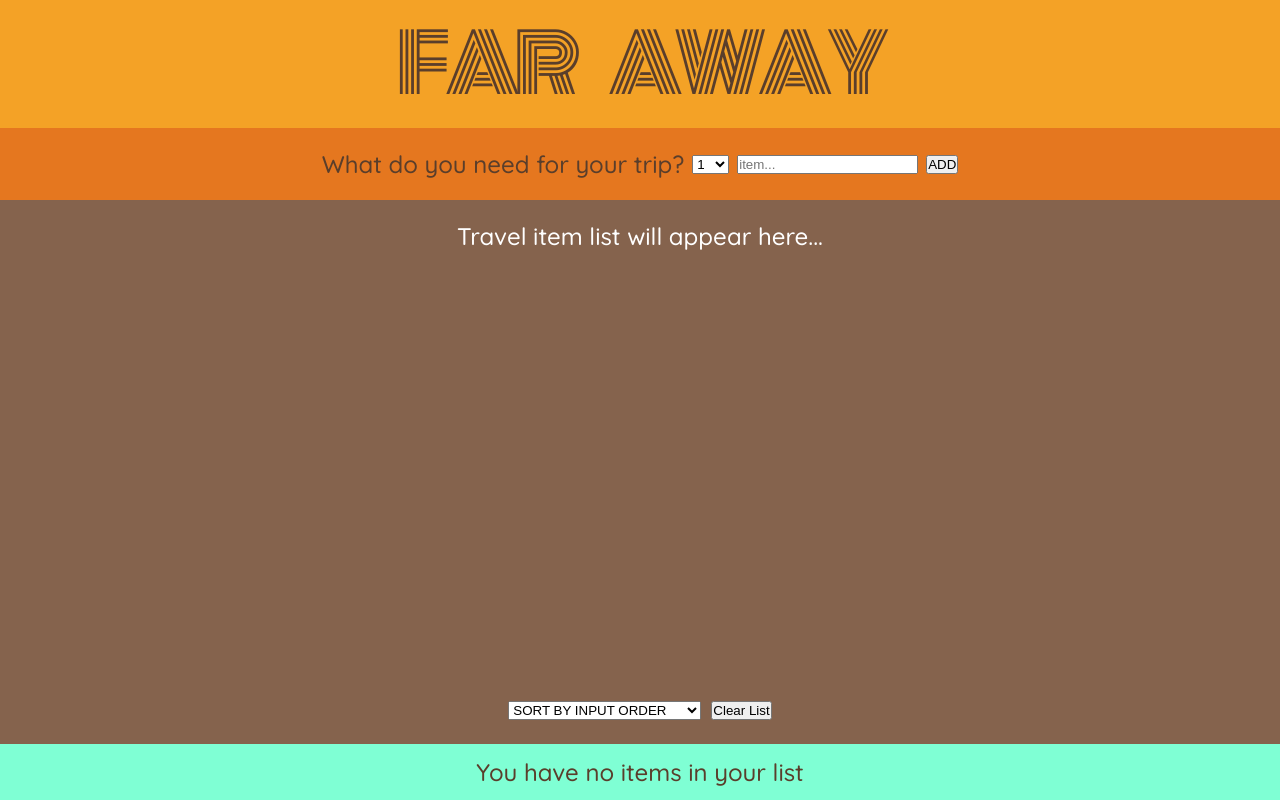
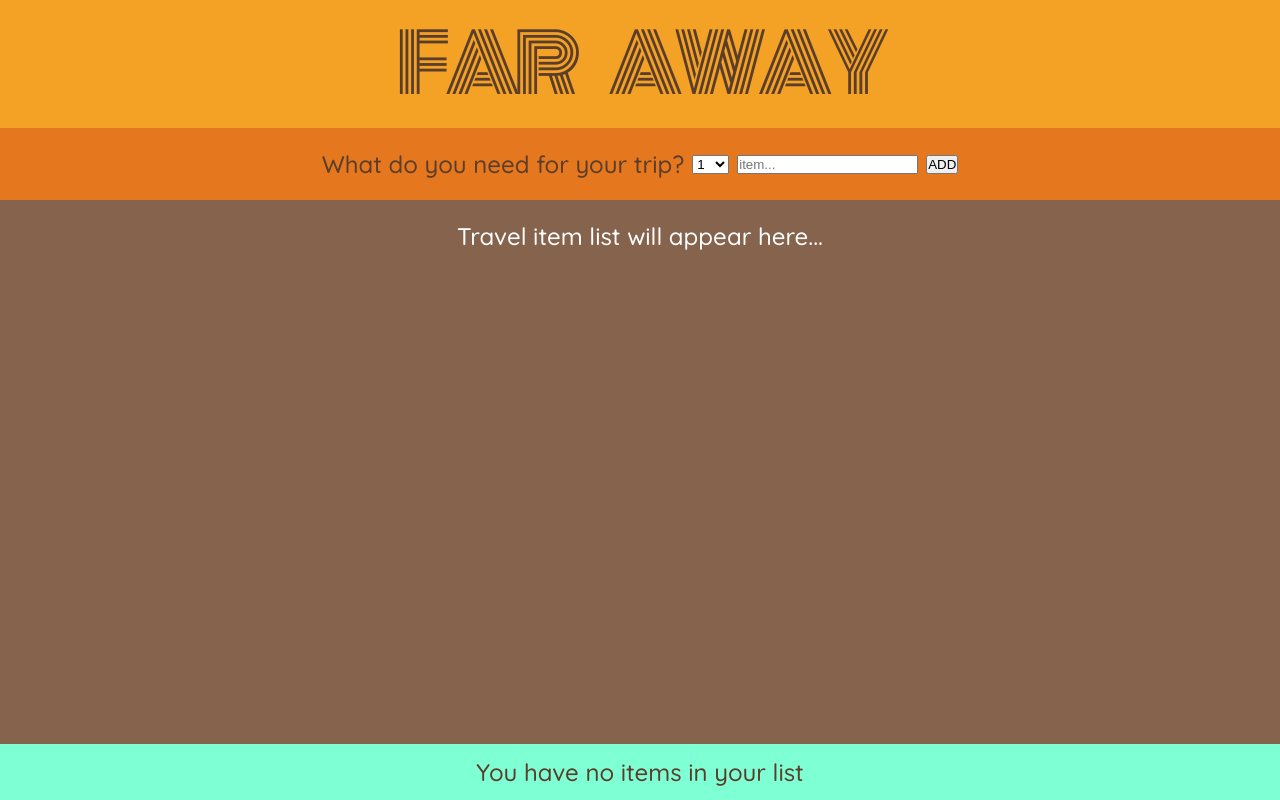
Before and after one commit to abkhale17/react-projects, a React (Create React App) app: page / in a window 1280 px wide. Built offline with nearby package versions, Linux system fonts and the light colour scheme.

Commit message:
fixed sorting issues

```diff
--- a/src/travel-list/App.js
+++ b/src/travel-list/App.js
@@ -8,11 +8,45 @@ import PackingStats from "./components/Footer"
 function App() {
   const [traveList, setTravelList] = useState([])
 
+  function handleAddItems(formData) {
+    setTravelList(traveList.concat(formData))
+  }
+
+  function markAsCompleted(id) {
+    let list = traveList.map(item => {
+      if(id === item.id) {
+        return {
+          ...item,
+          isPacked: !item.isPacked,
+        }
+      }
+      return item
+    })
+    setTravelList(list)
+  }
+
+  function deleteItem(id) {
+    setTravelList(traveList.filter(item => id !== item.id))
+  }
+
+  function resetTravelList() {
+    if(!traveList.length) return
+    let confirmation = window.confirm("Are you sure?")
+    if(confirmation) setTravelList([])
+  }
+
   return (
     <div className="travel-list">
       <Header />
-      <Form traveList={traveList} setTravelList={setTravelList} />
-      <PackingList traveList={traveList} setTravelList={setTravelList} />
+      <Form
+        onAddItems={handleAddItems}
+      />
+      <PackingList
+        traveList={traveList}
+        markAsCompleted={markAsCompleted}
+        deleteItem={deleteItem}
+        resetTravelList={resetTravelList}
+      />
       <PackingStats traveList={traveList} />
     </div>
   )
--- a/src/travel-list/components/AddForm.js
+++ b/src/travel-list/components/AddForm.js
@@ -1,6 +1,6 @@
 import { useState } from "react"
 
-function Form({traveList, setTravelList}) {
+function Form({ onAddItems }) {
   const [formData, setFormData] = useState({
     id: null,
     isPacked: false,
@@ -13,10 +13,10 @@ function Form({traveList, setTravelList}) {
     if(!formData.itemName || (formData.itemName && !formData.itemName.trim())) return
     let newFormData = {
       ...formData,
-      itemName: formData.itemName.trim()
+      itemName: formData.itemName.trim(),
+      id: Date.now()
     }
-    newFormData.id = Math.floor(Math.random() * 100000000 )
-    setTravelList(traveList.concat(newFormData))
+    onAddItems(newFormData)
     resetForm()
   }
 
@@ -32,7 +32,7 @@ function Form({traveList, setTravelList}) {
   return (
     <form className="add-form" onSubmit={handleSubmit}>
       <p>What do you need for your trip?</p>
-      <select name="total" value={formData.total} onInput={e => setFormData({ ...formData, total: e.target.value })}>
+      <select name="total" value={formData.total} onInput={e => setFormData({ ...formData, total: Number(e.target.value) })}>
         {
           Array(20).fill(0).map((_, key) => <option key={key} value={key+1} >{key+1}</option>)
         }
--- a/src/travel-list/components/PackingList.js
+++ b/src/travel-list/components/PackingList.js
@@ -1,59 +1,40 @@
-function PackingList({traveList, setTravelList}) {
-  function markAsCompleted(id) {
-    let list = traveList.map(item => {
-      if(id === item.id) {
-        return {
-          ...item,
-          isPacked: !item.isPacked,
-        }
-      }
-      return item
-    })
-    setTravelList(list)
+import { useState } from "react"
+
+function PackingList({ traveList, markAsCompleted, deleteItem, resetTravelList }) {
+  console.log(traveList, "old")
+  let [sortBy, setSortBy] = useState("inputOrder")
+
+  let sortedList = []
+
+  if(!traveList.length) {
+    return <p className="list-items">Travel item list will appear here...</p>
+  }
+  console.log(sortBy, "__)))000")
+  if(sortBy === "inputOrder") {
+    sortedList = traveList.slice().sort((a, b) => a.total > b.total ? 1 : a.total < b.total ? -1 : 0)
+  } else if(sortBy === "description") {
+    sortedList = traveList.slice().sort((a, b) => a.itemName > b.itemName ? 1 : a.itemName < b.itemName ? -1 : 0)
+  } else if(sortBy === "packedStatus") {
+    sortedList = traveList.slice().sort((a, b) => a.isPacked && !b.isPacked ? 1 : !a.isPacked && b.isPacked ? -1 : 0)
   }
 
-  function deleteItem(id) {
-    setTravelList(traveList.filter(item => id !== item.id))
-  }
-
-  function resetTravelList() {
-    if(!traveList.length) return
-    let confirmation = window.confirm("Are you sure?")
-    if(confirmation) setTravelList([])
-  }
-
-  function sortTravelList(e) {
-    let sortBy = e.target.value
-    let sortedTravelList = [].concat(traveList)
-    if(sortBy === "inputOrder") {
-      sortedTravelList.sort((a, b) => a.total > b.total ? 1 : a.total < b.total ? -1 : 0)
-      setTravelList(sortedTravelList)
-    } else if(sortBy === "description") {
-      sortedTravelList.sort((a, b) => a.itemName > b.itemName ? 1 : a.itemName < b.itemName ? -1 : 0)
-      setTravelList(sortedTravelList)
-    } else if(sortBy === "packedStatus") {
-      sortedTravelList.sort((a, b) => a.isPacked && !b.isPacked ? 1 : !a.isPacked && b.isPacked ? -1 : 0)
-      setTravelList(sortedTravelList)
-    }
-  }
+  console.log(sortedList === traveList, traveList, traveList, '----newwwww-')
 
   return (
     <main className="list-items">
-      <div className="items">
-      {
-        !traveList.length
-          ? <p>Travel item list will appear here...</p>
-          : traveList.map((item, index) => (
+      <ul className="items">
+        {
+          sortedList.map((item, index) => (
             <li className="travel-item" key={item.id}>
-                <input onClick={() => markAsCompleted(item.id)} type="checkbox" id={"travel-item-"+item.id}></input>
-                <label className={item.isPacked ? "list-title completed-item" : "list-title"} htmlFor={"travel-item-"+item.id}>{item.total} {item.itemName}</label>
+              <input onClick={() => markAsCompleted(item.id)} type="checkbox" id={"travel-item-"+item.id}></input>
+              <label className={item.isPacked ? "list-title completed-item" : "list-title"} htmlFor={"travel-item-"+item.id}>{item.total} {item.itemName}</label>
               <span onClick={() => deleteItem(item.id)} className="delete-item">&#x2717;</span>
             </li>
           ))
-      }
-      </div>
+        }
+      </ul>
       <div className="filters">
-        <select name="sortBy" onChange={sortTravelList}>
+        <select value={sortBy} onChange={(e) => setSortBy(e.target.value)}>
           <option value="inputOrder">SORT BY INPUT ORDER</option>
           <option value="description">SORT BY DESCRIPTION</option>
           <option value="packedStatus">SORT BY PACKED STATUS</option>
```
